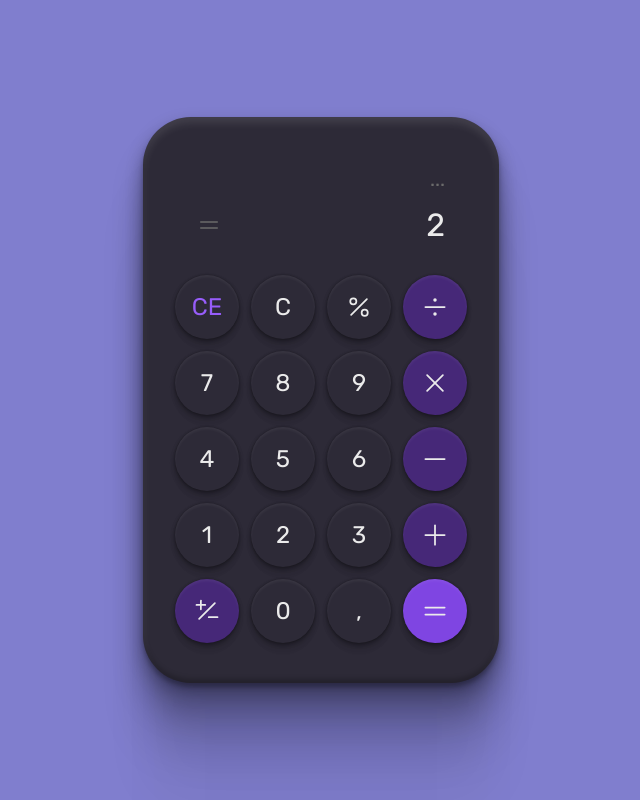
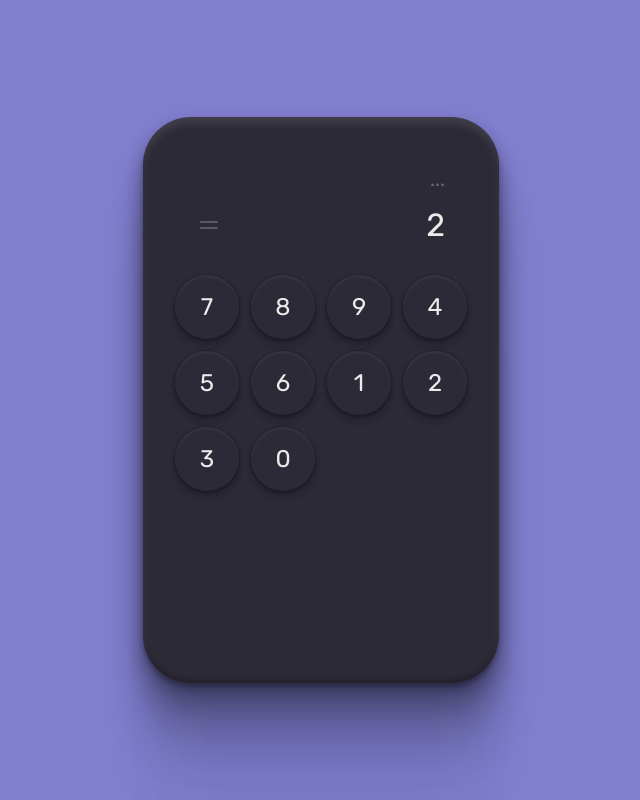
Before and after one commit to eduardamirelly/calculator-boracodar, a React (Vite) app: page / in a window 1280 px wide. Shown: the whole page, without its empty margins (319-959 px from the left). Built offline with nearby package versions, Linux system fonts and the light colour scheme.

Commit message:
:art: numbers click

```diff
--- a/src/components/CalculatorKeyboard.tsx
+++ b/src/components/CalculatorKeyboard.tsx
@@ -1,33 +1,35 @@
-import { Divide, Equals, Minus, Percent, Plus, PlusMinus, X } from "phosphor-react";
+import { useCalculator } from "../hooks/useCalculator";
 import { Key } from "./Key";
 
 export function CalculatorKeyboard() {
+  const { handleKeyClickNumber } = useCalculator();
+
   return (
     <div className="body-calculator">
-      <Key code="ce" keyName="CE" color="violet" />
+      {/* <Key code="ce" keyName="CE" color="violet" />
       <Key code="c" keyName="C" />
       <Key code="%" children={<Percent size={28} />} />
-      <Key code="/" children={<Divide size={28} />} backgroundColor="2" />
+      <Key code="/" children={<Divide size={28} />} backgroundColor="2" /> */}
 
-      <Key code="7" keyName="7" />
-      <Key code="8" keyName="8" />
-      <Key code="9" keyName="9" />
-      <Key code="x" children={<X size={28} />} backgroundColor="2" />
+      <Key code="7" keyName="7" onKeyClick={handleKeyClickNumber} />
+      <Key code="8" keyName="8" onKeyClick={handleKeyClickNumber}  />
+      <Key code="9" keyName="9" onKeyClick={handleKeyClickNumber} />
+      {/* <Key code="x" children={<X size={28} />} backgroundColor="2" /> */}
 
-      <Key code="4" keyName="4" />
-      <Key code="5" keyName="5" />
-      <Key code="6" keyName="6" />
-      <Key code="-" children={<Minus size={28} />} backgroundColor="2" />
+      <Key code="4" keyName="4" onKeyClick={handleKeyClickNumber} />
+      <Key code="5" keyName="5" onKeyClick={handleKeyClickNumber} />
+      <Key code="6" keyName="6" onKeyClick={handleKeyClickNumber} />
+      {/* <Key code="-" children={<Minus size={28} />} backgroundColor="2" /> */}
 
-      <Key code="1" keyName="1" />
-      <Key code="2" keyName="2" />
-      <Key code="3" keyName="3" />
-      <Key code="+" children={<Plus size={28} />} backgroundColor="2" />
+      <Key code="1" keyName="1" onKeyClick={handleKeyClickNumber} />
+      <Key code="2" keyName="2" onKeyClick={handleKeyClickNumber} />
+      <Key code="3" keyName="3" onKeyClick={handleKeyClickNumber} />
+      {/* <Key code="+" children={<Plus size={28} />} backgroundColor="2" /> */}
 
-      <Key code="+-" children={<PlusMinus size={28} />} backgroundColor="2" />
-      <Key code="0" keyName="0" />
-      <Key code="," keyName="," />
-      <Key code="=" children={<Equals size={28} />} backgroundColor="3" />
+      {/* <Key code="+-" children={<PlusMinus size={28} />} backgroundColor="2" /> */}
+      <Key code="0" keyName="0" onKeyClick={handleKeyClickNumber} />
+      {/* <Key code="," keyName="," /> */}
+      {/* <Key code="=" children={<Equals size={28} />} backgroundColor="3" /> */}
     </div>
   )
 }
--- a/src/contexts/calculatorContext.tsx
+++ b/src/contexts/calculatorContext.tsx
@@ -25,7 +25,7 @@ export function CalculatorContextProvider({children}: CalculatorContextProviderP
     // if(['+', '-', 'x', '/'].includes(keyCode)) {
     //   return;
     // }
-    setOperation(operation.length < 1 ? keyCode : `${operation} ${keyCode}`);
+    setOperation(operation == '...' ? keyCode : `${operation} ${keyCode}`);
   }
 
   return (
```
